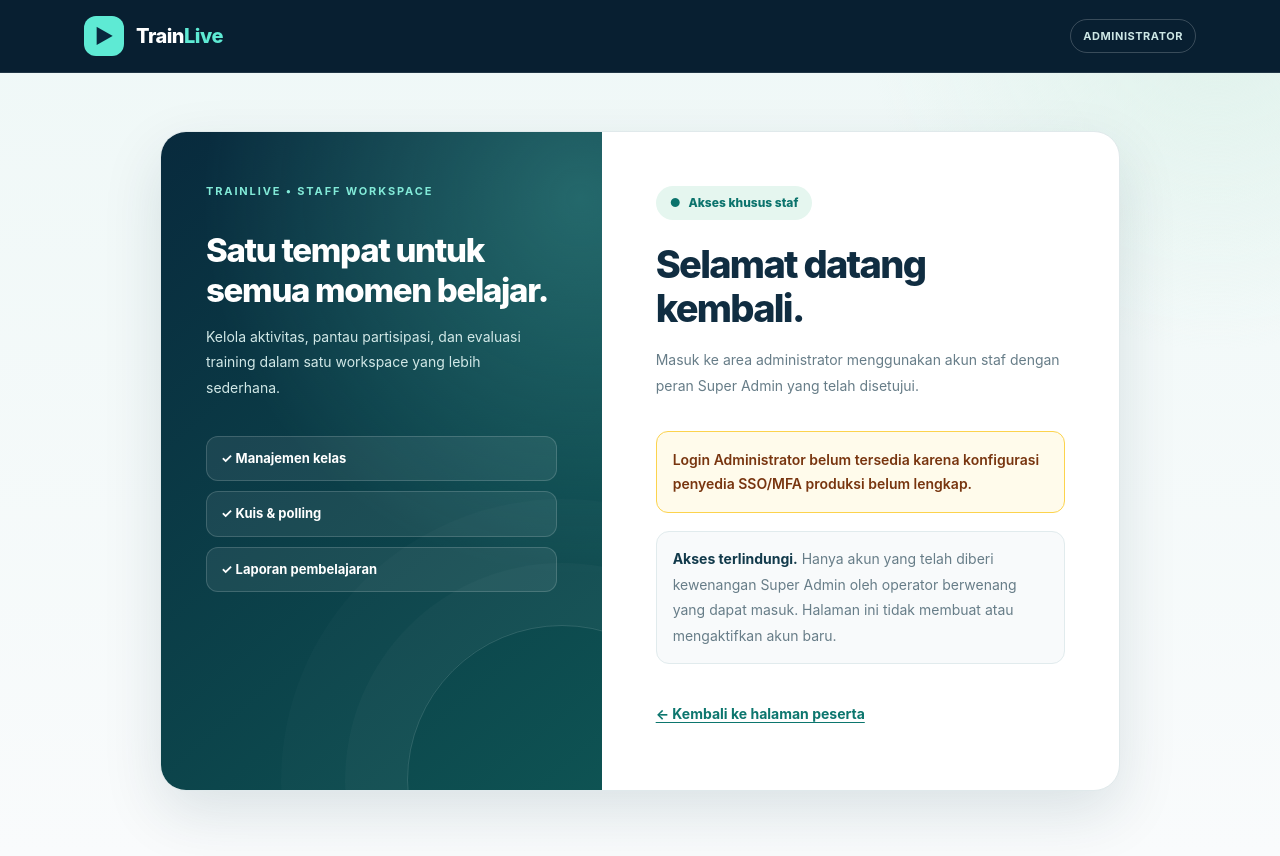
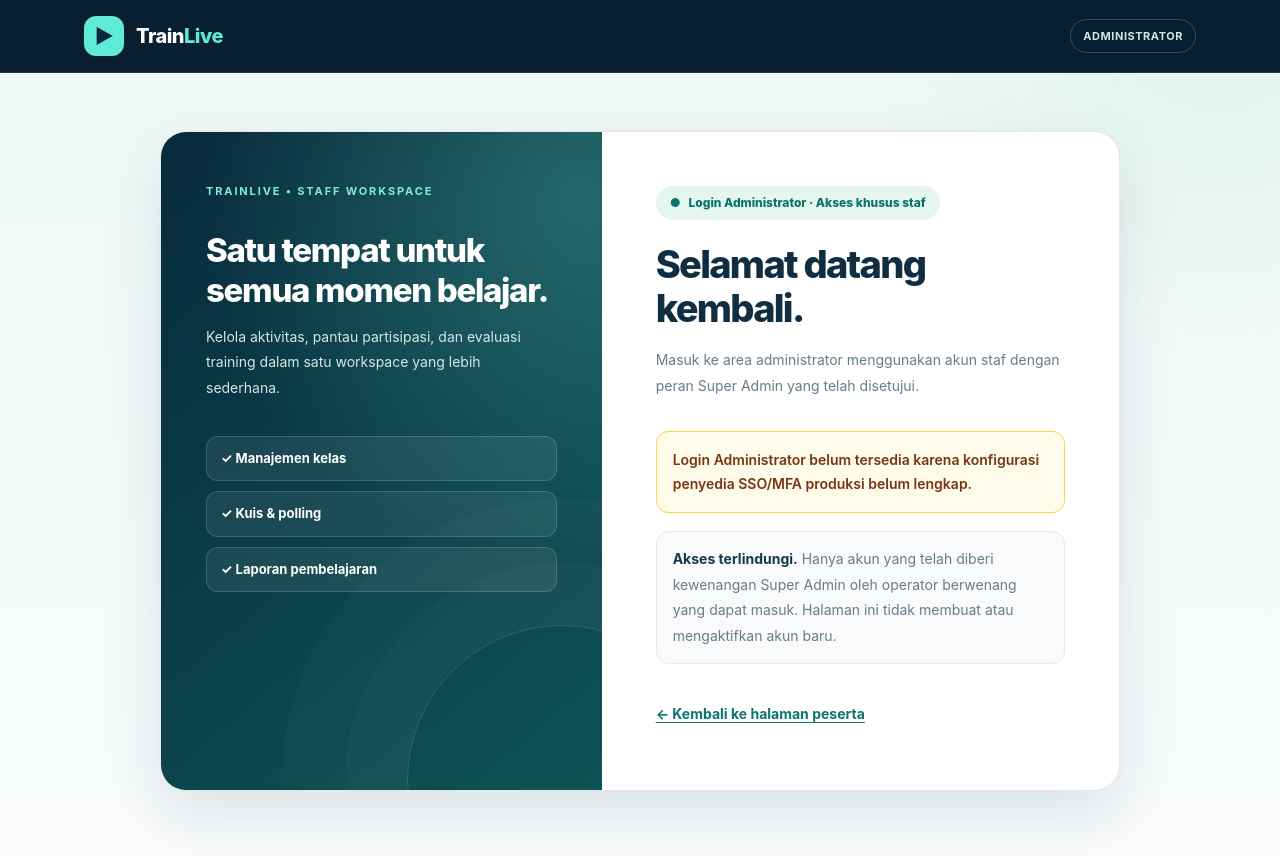
Before and after one commit to elanghaqeem-hash/CustomerTrust, a Next.js app in the folder apps/trainlive/: page /admin/login in a window 1280 px wide. Built offline with nearby package versions, Linux system fonts and the light colour scheme; no server answers.

Commit message:
test(trainlive): preserve admin login route identification in refreshed UI

```diff
--- a/apps/trainlive/src/app/admin/login/page.tsx
+++ b/apps/trainlive/src/app/admin/login/page.tsx
@@ -20,7 +20,7 @@ export default function AdminLoginPage(){
     </div>
    </aside>
    <section className="tl-login-panel" aria-labelledby="admin-title">
-    <span className="tl-login-badge">● &nbsp; Akses khusus staf</span>
+    <span className="tl-login-badge">● &nbsp; Login Administrator · Akses khusus staf</span>
     <h1 id="admin-title">Selamat datang kembali.</h1>
     <p className="mt-4">Masuk ke area administrator menggunakan akun staf dengan peran Super Admin yang telah disetujui.</p>
     {configured
```
